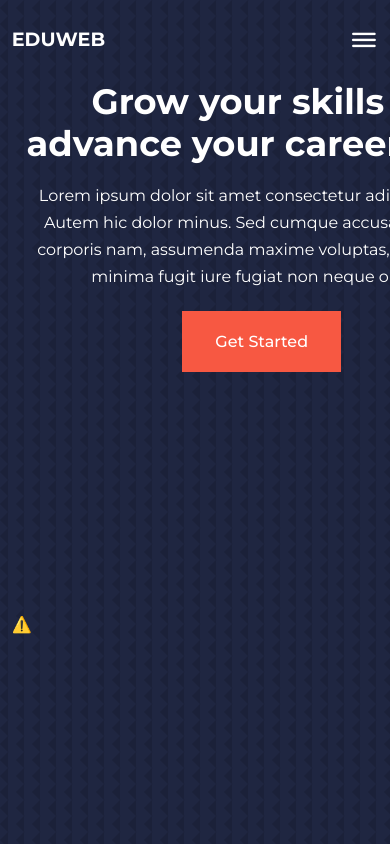
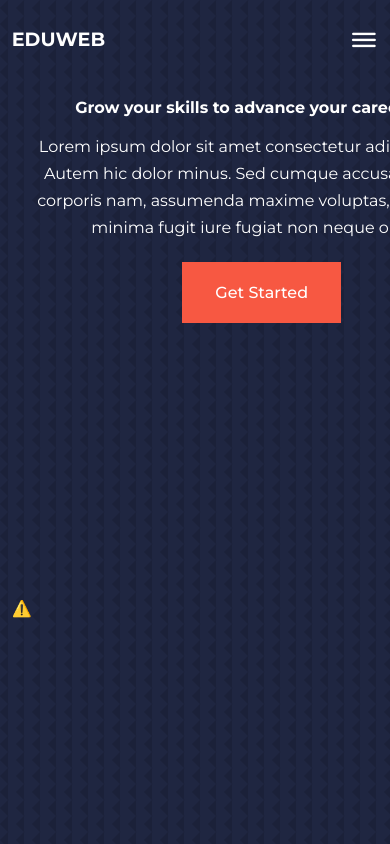
Before and after one commit to Harsh-Nikam07/EDUWEB-E-learning-website, a plain HTML site: page index.html in a window 390 px wide. Shown: the top 844 px of the page. Drawn offline with nearby package versions, Linux system fonts and the light colour scheme; no server answers.

Commit message:
Update style.css

```diff
--- a/css/style.css
+++ b/css/style.css
@@ -644,6 +644,10 @@ footer ul li a:hower{
 
     .header_left p{
         margin-bottom: 1.3rem;
+        font-size: 1rem;
+    }
+    .header_left h1{
+        font-size: 1rem;
     }
 
      /* =========    CATEGORIES   =========== */
```
